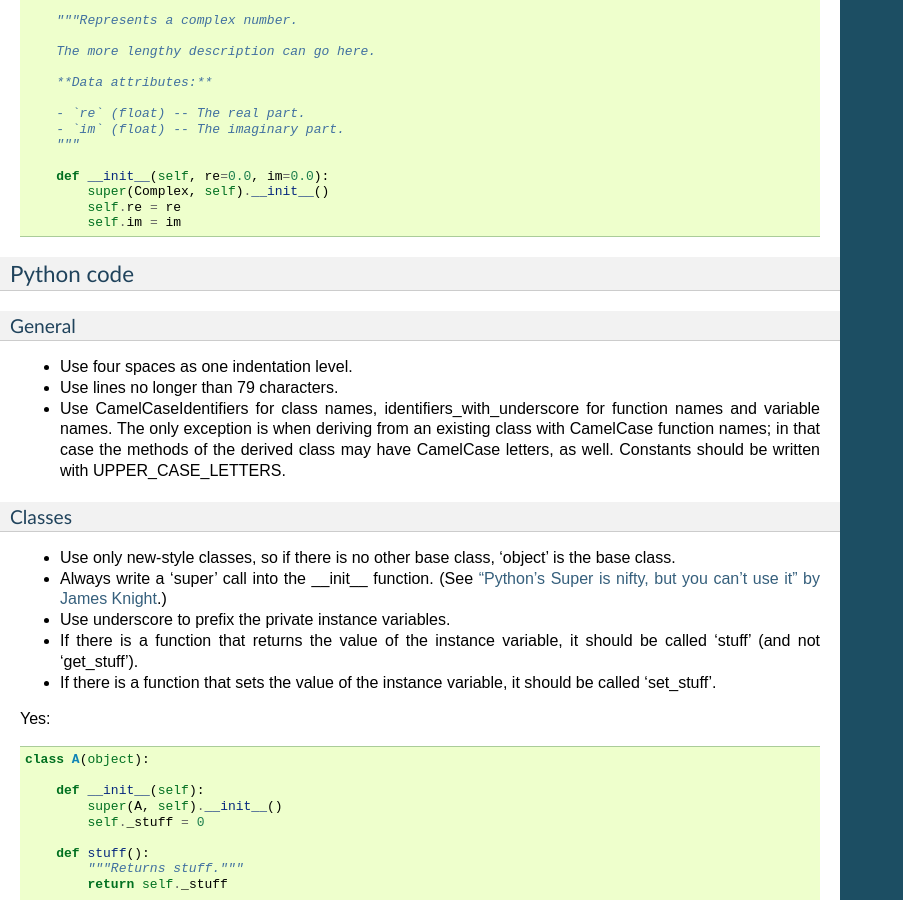
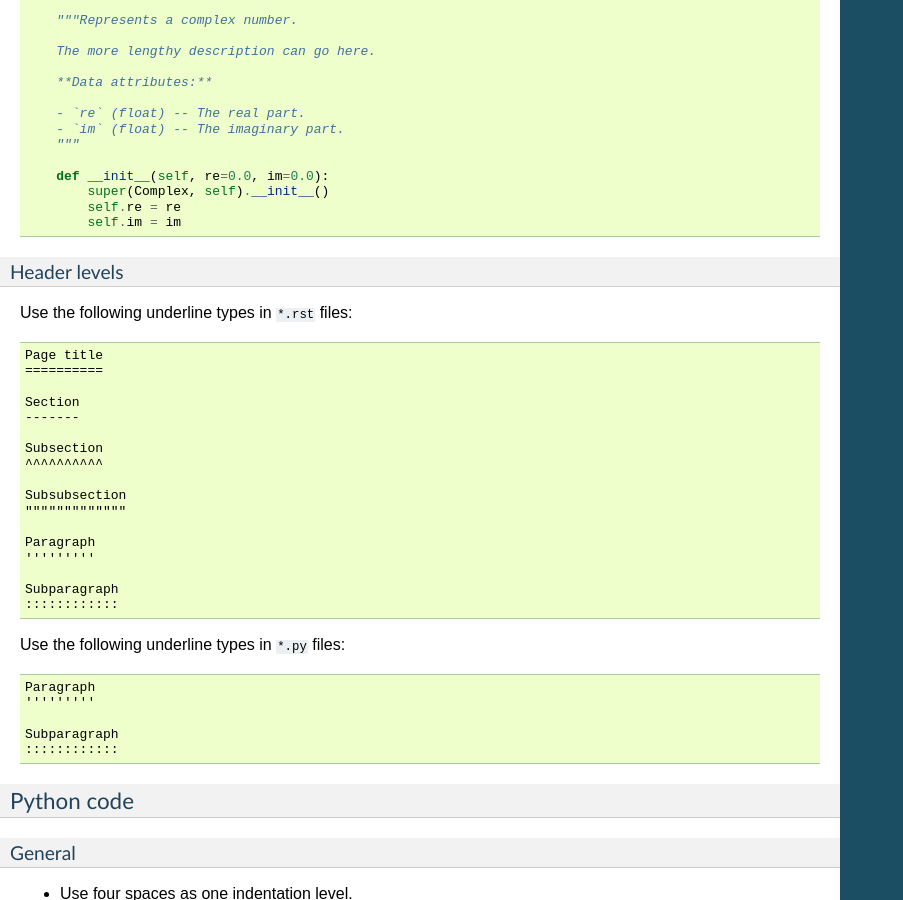
Before and after one commit to hcs42/heapkeeper-old, a Sphinx documentation site: the page built from doc/codingconventions.rst, in a window 1280 px wide and 900 px high, scrolled down 1646 px. Shown: the whole window, without its empty margins (0-903 px from the left). Built offline with Sphinx 7.4.7, drawn with Linux system fonts in a browser that asks for light colours.

Commit message:
CodConv: header levels added
[developer documentation]

```diff
--- a/doc/codingconventions.rst
+++ b/doc/codingconventions.rst
@@ -119,6 +119,40 @@ Classes
             self.re = re
             self.im = im
 
+Header levels
+^^^^^^^^^^^^^
+
+Use the following underline types in ``*.rst`` files:
+
+.. code-block:: none
+
+    Page title
+    ==========
+
+    Section
+    -------
+
+    Subsection
+    ^^^^^^^^^^
+
+    Subsubsection
+    """""""""""""
+
+    Paragraph
+    '''''''''
+
+    Subparagraph
+    ::::::::::::
+
+Use the following underline types in ``*.py`` files:
+
+.. code-block:: none
+
+    Paragraph
+    '''''''''
+
+    Subparagraph
+    ::::::::::::
 
 Python code
 -----------
```
